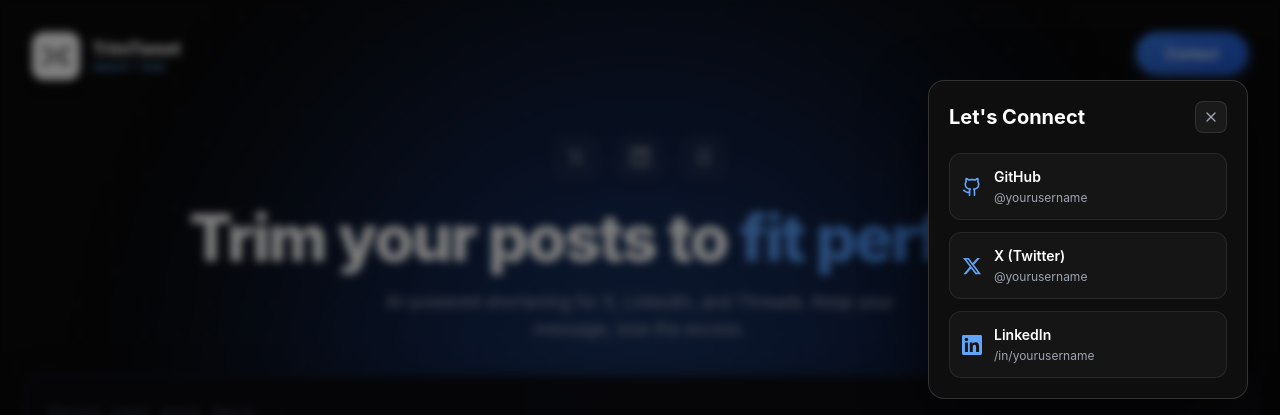
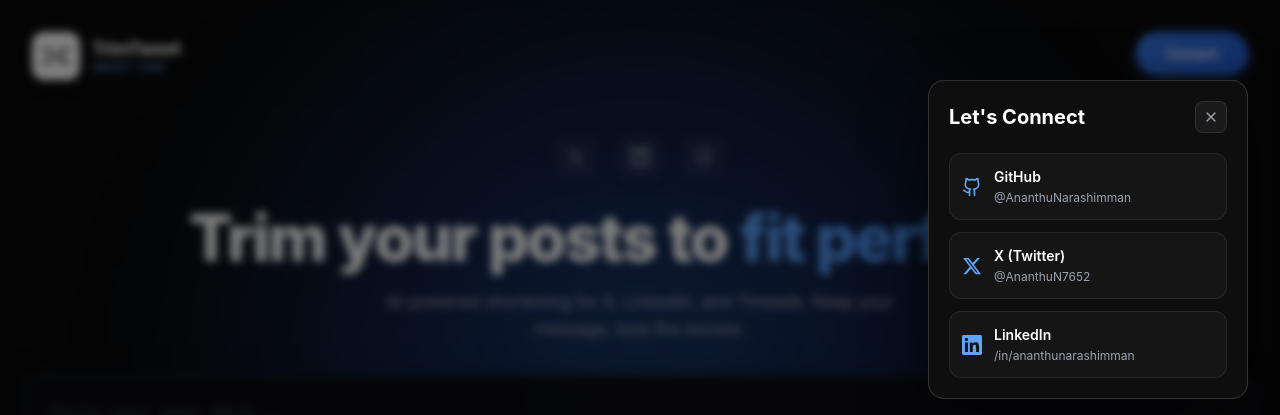
Before and after one commit to AnanthuNarashimman/trim_tweet, a React (Vite) app in the folder client/: page / in a window 1280 px wide. Both pictures are taken after a click on the button "Contact". Shown: the top 415 px of the page. Built offline with nearby package versions, Linux system fonts and the light colour scheme.

Commit message:
Contact handles updated

```diff
--- a/client/src/Pages/Page.jsx
+++ b/client/src/Pages/Page.jsx
@@ -160,25 +160,25 @@ function Page() {
               </button>
             </div>
             <div className="contact-links">
-              <a href="https://github.com/yourusername" target="_blank" rel="noopener noreferrer" className="contact-link">
+              <a href="https://github.com/AnanthuNarashimman" target="_blank" rel="noopener noreferrer" className="contact-link">
                 <Github className="w-5" />
                 <div className="contact-link-text">
                   <span className="contact-link-title">GitHub</span>
-                  <span className="contact-link-handle">@yourusername</span>
+                  <span className="contact-link-handle">@AnanthuNarashimman</span>
                 </div>
               </a>
-              <a href="https://x.com/yourusername" target="_blank" rel="noopener noreferrer" className="contact-link">
+              <a href="https://x.com/AnanthuN7652" target="_blank" rel="noopener noreferrer" className="contact-link">
                 <XLogo className="w-5" />
                 <div className="contact-link-text">
                   <span className="contact-link-title">X (Twitter)</span>
-                  <span className="contact-link-handle">@yourusername</span>
+                  <span className="contact-link-handle">@AnanthuN7652</span>
                 </div>
               </a>
-              <a href="https://linkedin.com/in/yourusername" target="_blank" rel="noopener noreferrer" className="contact-link">
+              <a href="https://linkedin.com/in/ananthunarashimman" target="_blank" rel="noopener noreferrer" className="contact-link">
                 <LinkedInLogo className="w-5" />
                 <div className="contact-link-text">
                   <span className="contact-link-title">LinkedIn</span>
-                  <span className="contact-link-handle">/in/yourusername</span>
+                  <span className="contact-link-handle">/in/ananthunarashimman</span>
                 </div>
               </a>
             </div>
```
